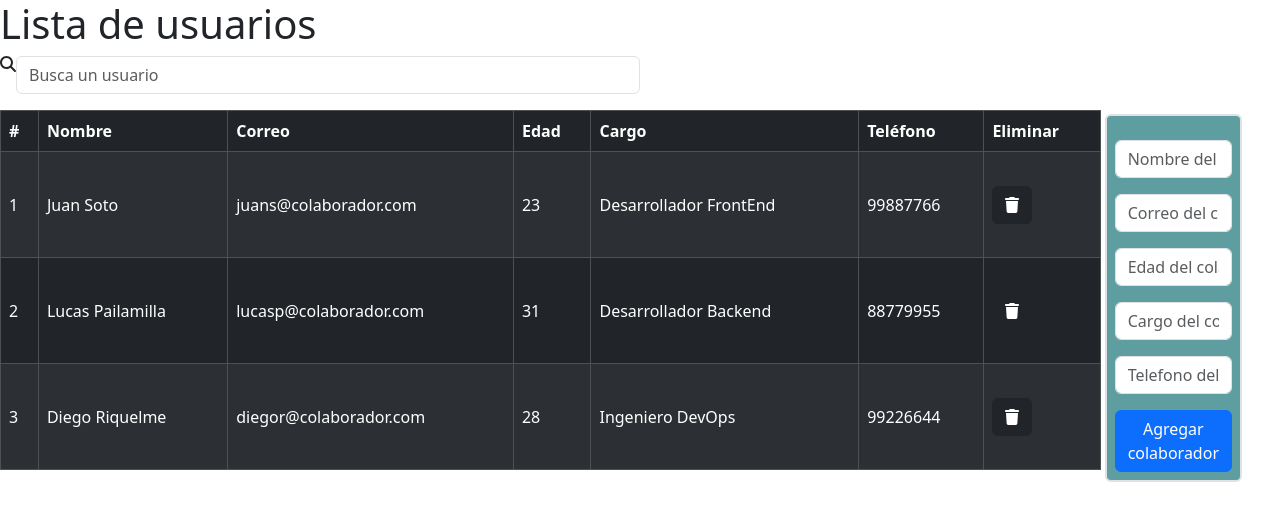
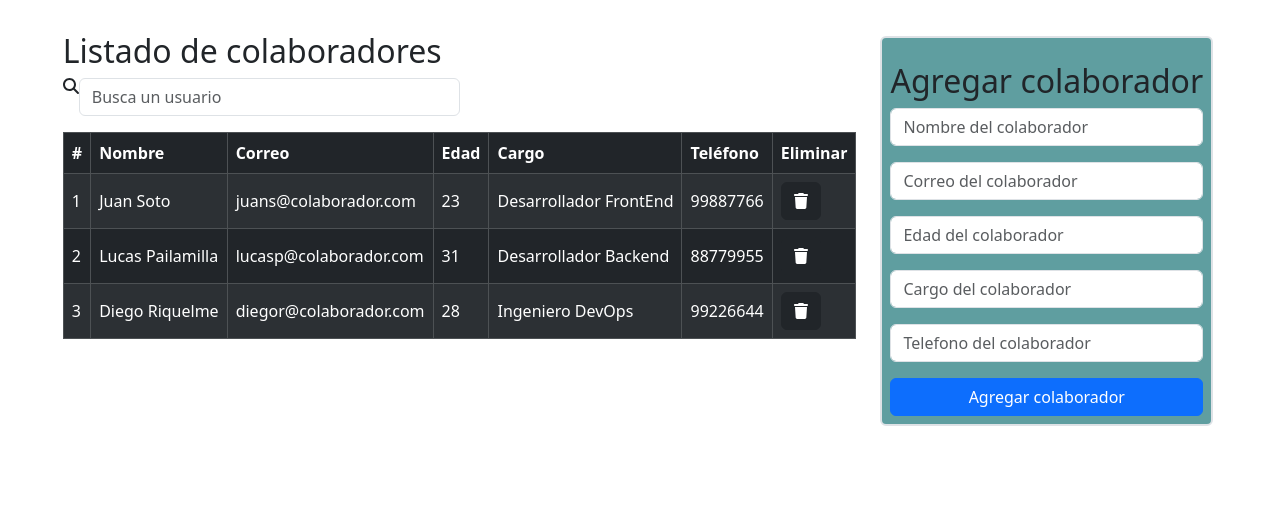
Before and after one commit to psesteban/Render_React_desafio-Latam, a React (Vite) app: page / in a window 1280 px wide. Shown: the top 520 px of the page. Built offline with nearby package versions, Linux system fonts and the light colour scheme.

Commit message:
Se modifican los archivos .css y se reubican algunas etiquetas en los componentes Buscador, Formulario y App.jsx

```diff
--- a/src/App.css
+++ b/src/App.css
@@ -1,22 +1,26 @@
 #root {
-    display: flex;
-    flex-direction: column;
+  max-width: 1280px;
+  margin: 0 auto;
+  padding: 2rem;
+  /* text-align: center; */
+}
+body {
+  margin: 0;
+  display: flex;
+  /* place-items: center; */
+  min-width: 320px;
+  min-height: 100vh;
 }
 
-@media (min-width: 768px) {
-.principal {
-    display: flex;
-    flex-direction: row;
+h1 {
+  font-size: 3.2em;
+  line-height: 1.1;
 }
-
-.lista {
-    flex: 6;
-
-  }
-
-.formulario {
-    flex: 2;
-
-  }
-
+main{
+  display: flex;
+  gap: 20px;
+  flex-wrap: wrap;
 }
+section{
+  flex-grow: 30px;
+}
--- a/src/App.jsx
+++ b/src/App.jsx
@@ -38,12 +38,15 @@ const App = () => {
 
   return (
     <>
-      <h1>Lista de usuarios</h1>
+    <main className='principal'>
+      <section>
       <Buscador searchData={dataFilter} setDataFilter={setDataFilter} />
-      <main className='principal'>
-        <Listado className='lista' colaboradores={filtro} sacarId={sacarId}/>
-        <Formulario className='formulario' nuevosColaboradores={nuevosColaboradoresConId} mostrarAlerta={mostrarAlerta}/>
-        <Alerta mensaje={alert.mensaje} color={alert.color}/>
+      <Listado className='lista' colaboradores={filtro} sacarId={sacarId}/>
+      </section>
+      <aside>
+      <Formulario className='formulario' nuevosColaboradores={nuevosColaboradoresConId} mostrarAlerta={mostrarAlerta}/>
+      <Alerta mensaje={alert.mensaje} color={alert.color}/>
+      </aside>
       </main>
     </>
   )
--- a/src/components/Buscador.jsx
+++ b/src/components/Buscador.jsx
@@ -8,6 +8,8 @@ const Buscador = ({ dataFilter, setDataFilter }) => {
     setDataFilter(searchWord)
   }
   return (
+    <>
+    <h2>Listado de colaboradores</h2>
     <section className='buscador col-12 col-md-6'>
       <FontAwesomeIcon icon={faSearch} />
       <input
@@ -20,6 +22,7 @@ const Buscador = ({ dataFilter, setDataFilter }) => {
         value={dataFilter}
       />
     </section>
+    </>
   )
 }
 export default Buscador
--- a/src/components/Formulario.jsx
+++ b/src/components/Formulario.jsx
@@ -56,7 +56,9 @@ const Formulario = ({ nuevosColaboradores, mostrarAlerta }) => {
     setUser({ ...user, [e.target.name]: e.target.value })
   }
   return (
+    <>
     <Form className='formulario border border-2 rounded p-2 m-1 pt-4' onSubmit={handleSubmit}>
+    <h2>Agregar colaborador</h2>
       {['Nombre', 'Correo', 'Edad', 'Cargo', 'Telefono'].map((campo) => (
         <Form.Group
           key={campo}
@@ -77,6 +79,7 @@ const Formulario = ({ nuevosColaboradores, mostrarAlerta }) => {
         Agregar colaborador
       </Button>
     </Form>
+    </>
   )
 }
 
--- a/src/components/Listado.css
+++ /dev/null
@@ -1,6 +0,0 @@
-@media (min-width: 768px) {
-
-.lista {
-    width: max-content;
-}
-}
--- a/src/components/Listado.jsx
+++ b/src/components/Listado.jsx
@@ -1,5 +1,4 @@
 import { FontAwesomeIcon } from '@fortawesome/react-fontawesome'
-import './Listado.css'
 import { Table } from 'react-bootstrap'
 import { faTrash } from '@fortawesome/free-solid-svg-icons'
 
```
